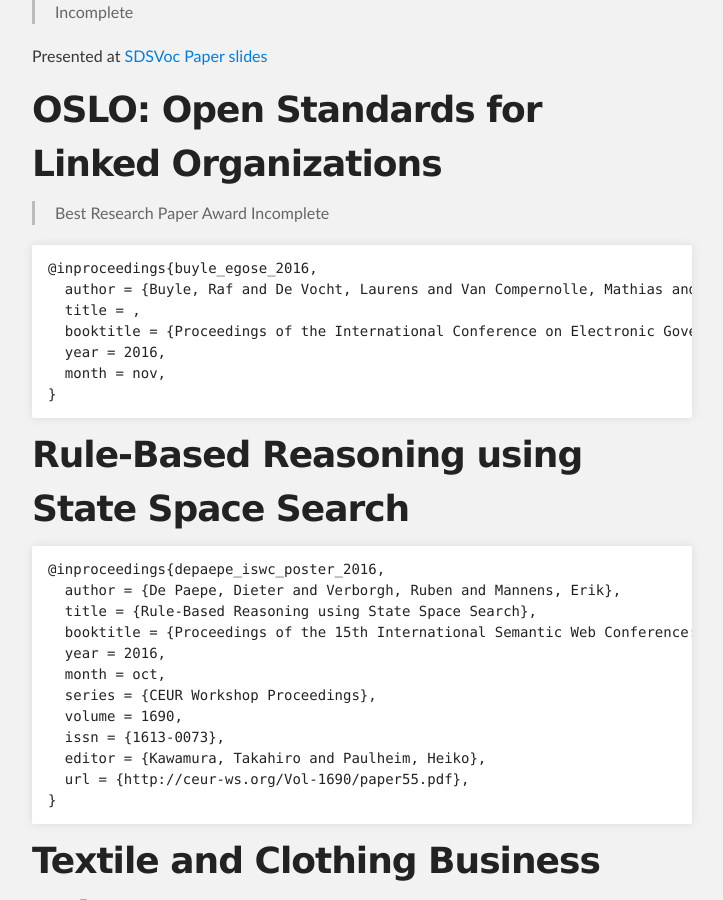
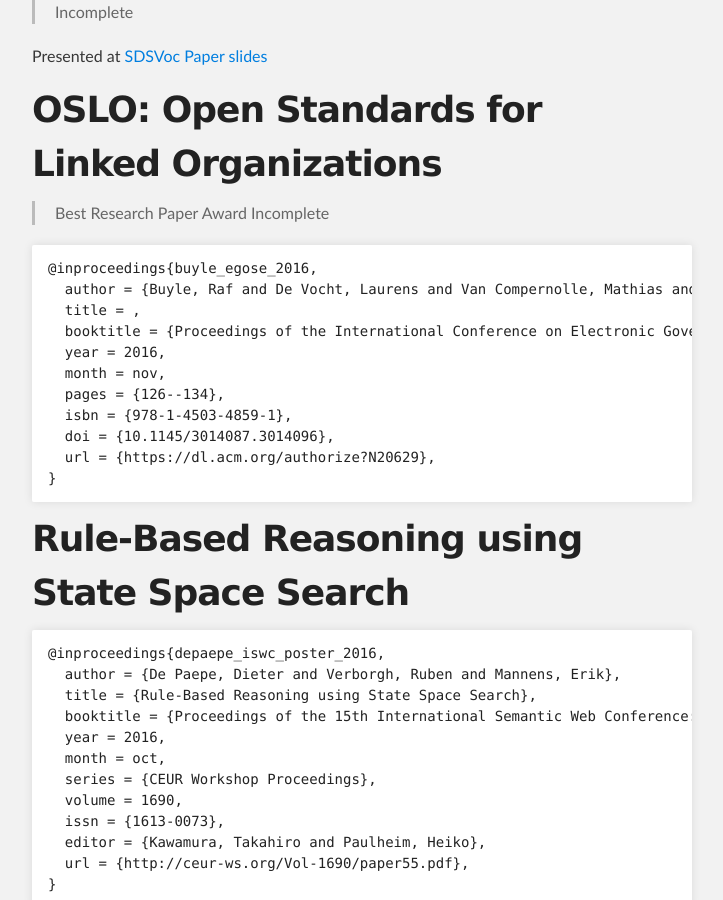
Before and after one commit to DieterDePaepe/dieterdepaepe.github.io, a Jekyll site: the page built from Publications.md, in a window 1280 px wide and 900 px high, scrolled down 432 px. Shown: the whole window, without its empty margins (288-1011 px from the left). Built offline with Jekyll 4.4.1, drawn with Linux system fonts in a browser that asks for light colours; our own code applies the rules of GitHub Pages for plain Markdown files.

Commit message:
Update OSLO paper details.

````diff
--- a/Publications.md
+++ b/Publications.md
@@ -14,9 +14,13 @@
 @inproceedings{buyle_egose_2016,
   author = {Buyle, Raf and De Vocht, Laurens and Van Compernolle, Mathias and De Paepe, Dieter and Verborgh, Ruben and Vanlishout, Ziggy and De Vidts, Bj\"orn and Mechant, Peter and Mannens, Erik},
   title = {{OSLO: Open Standards for Linked Organizations}},
-  booktitle = {Proceedings of the International Conference on Electronic Governance and Open Society},
+  booktitle = {Proceedings of the International Conference on Electronic Governance and Open Society: Challenges in Eurasia},
   year = 2016,
   month = nov,
+  pages = {126--134},
+  isbn = {978-1-4503-4859-1},
+  doi = {10.1145/3014087.3014096},
+  url = {https://dl.acm.org/authorize?N20629},
 }
 ```
 
````
